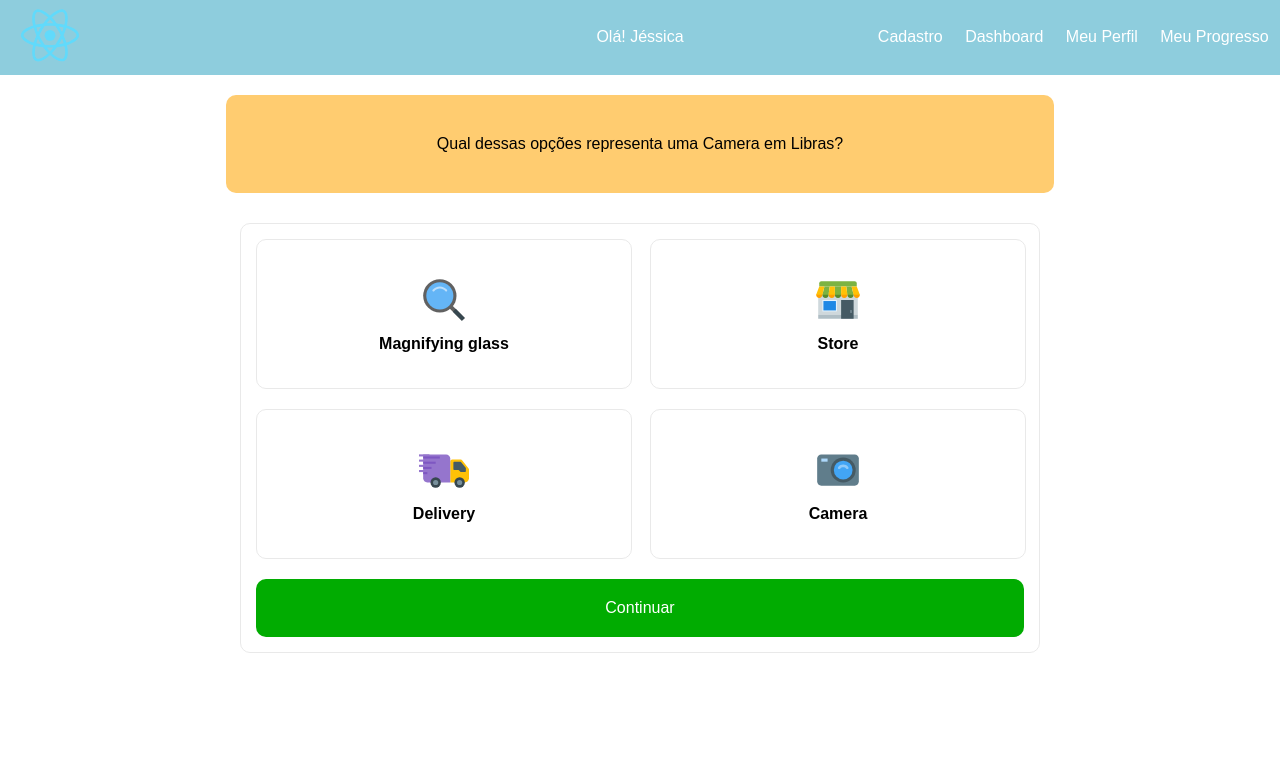
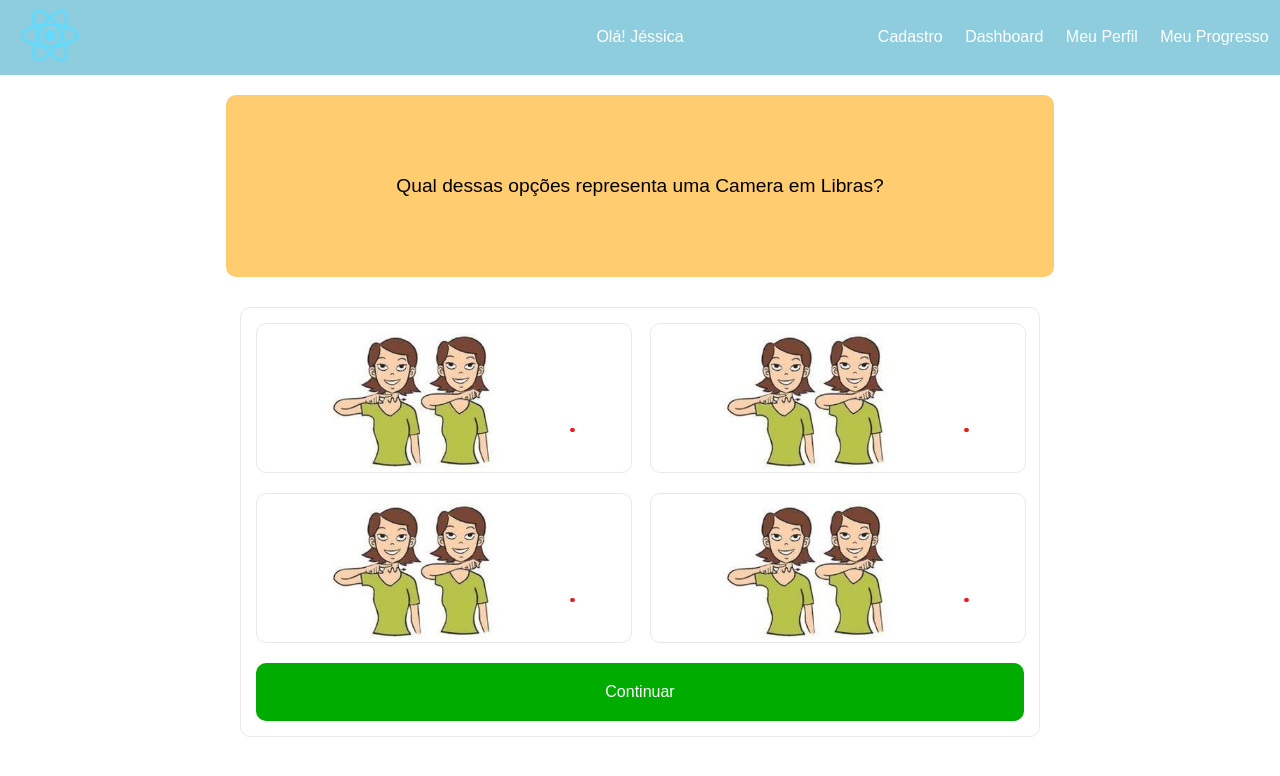
Before and after one commit to jessicapinheiro-s/meu-app-do-react-ativ-exte, a React (Create React App) app: page /dashboard in a window 1280 px wide. Shown: the top 776 px of the page. Built offline with nearby package versions, Linux system fonts and the light colour scheme.

Commit message:
ajustando img

```diff
--- a/src/Pages/dashboard.tsx
+++ b/src/Pages/dashboard.tsx
@@ -7,7 +7,7 @@ import { FcShop } from "react-icons/fc";
 import { FcInTransit } from "react-icons/fc";
 import { FcCompactCamera } from "react-icons/fc";
 import Button from '../components/buttons/button';
-
+import minhaImg from '../imgs/image.png';
 
 
 export default function Dashboard() {
@@ -28,22 +28,32 @@ export default function Dashboard() {
             </div>
             <div className='container-dash'>
 
-                <Card>
+                {/*<Card>
                     <FcSearch className='icon' />
-                    <p>Magnifying glass</p>
                 </Card>
                 <Card>
                     <FcShop className='icon' />
-                    <p>Store</p>
                 </Card>
                 <Card>
                     <FcInTransit className='icon' />
-                    <p>Delivery</p>
                 </Card>
                 <Card>
                     <FcCompactCamera className='icon' />
-                    <p>Camera</p>
+                </Card>*/}
+                <Card>
+                    <img src={minhaImg} className='icon' />
                 </Card>
+                <Card>
+                    <img src={minhaImg} className='icon' />
+                </Card>
+                <Card>
+                    <img src={minhaImg} className='icon' />
+                </Card>
+                <Card>
+                    <img src={minhaImg} className='icon' />
+                </Card>
+
+
                 <div className='container-button'>
                     <Button className='buttonChoiceReponse' onClick={() => { answer() }}>Continuar</Button>
                 </div>
--- a/src/Pages/meuPerfil.tsx
+++ b/src/Pages/meuPerfil.tsx
@@ -41,9 +41,9 @@ export default function MeuPerfil(props: MeuPerfilProps) {
                     </div>
                     <div className='Info-List'>
                         <ul>
-                            <Li className= 'li-meu-perfil-info'icon={<FaRegUser />} title='Jéssica Pinheiro Silva' />
-                            <Li className= 'li-meu-perfil-info' icon={<MdOutlineMail />}title='jessicasilva.js1314@gmail.com' />
-                            <Li className= 'li-meu-perfil-info' icon={<CiCalendarDate />}title='11/03/2002' />
+                            <Li className= 'li-meu-perfil-info'icon={<FaRegUser />} title='Jéssica Pinheiro' />
+                            <Li className= 'li-meu-perfil-info' icon={<MdOutlineMail />}title='jessicassds323ilva.1233455@gmail.com' />
+                            <Li className= 'li-meu-perfil-info' icon={<CiCalendarDate />}title='11/12/2005' />
                             <Li className= 'li-meu-perfil-info' icon={<MdOutlinePassword />}title='celular@' />
                         </ul>
                     </div>
--- a/src/Pages/meuProgresso.tsx
+++ b/src/Pages/meuProgresso.tsx
@@ -63,6 +63,7 @@ export default function MeuProgresso() {
     return (
         <div>
             <MenuHeader nome='Jéssica' />
+            <h1>Meu Progresso</h1>
             <div className='container-progress'>
                 <div className='container-item-progress'>
                     {renderProgressIcons()}
--- a/src/styles/components/_meuPerfil.scss
+++ b/src/styles/components/_meuPerfil.scss
@@ -4,7 +4,7 @@
 .container-meu-perfil {
     width: 500px;
     border-radius: 10px;
-    //padding: 30px 45px;
+    padding: 30px 45px;
     box-shadow: 1px 3px 5px 3px #dbdbdb63;
     @include alinhamentoMeioPosition;
 
--- a/src/styles/components/_meuProgresso.scss
+++ b/src/styles/components/_meuProgresso.scss
@@ -1,16 +1,19 @@
 @import '../abstract/mixins';
 @import '../abstract/variaves';
 
+h1{
+    font-size: 1.2rem;
+    text-align: center;
+    margin: 40px auto;
+}
 .container-progress {
     width: 70%;
     padding: 20px 30px;
-    border: 1px solid red;
     margin: 50px auto;
 
     .container-item-progress {
         display: flex;
         width: 100%;
-        border: 1px solid red;
         flex-wrap: wrap;
         justify-content: center;
     }
@@ -21,7 +24,6 @@
         align-items: center;
         margin-top: 10px;
         justify-content: space-between;
-        border: 1px solid red;
         border-radius: 10px;
         background-color: $cor-borda;
 
--- a/src/styles/style.css
+++ b/src/styles/style.css
@@ -122,6 +122,7 @@
 .container-meu-perfil {
   width: 500px;
   border-radius: 10px;
+  padding: 30px 45px;
   box-shadow: 1px 3px 5px 3px rgba(219, 219, 219, 0.3882352941);
   position: absolute;
   top: 50%;
@@ -244,6 +245,10 @@
   transition: all 1s;
 }
 
+.bt {
+  display: none;
+}
+
 .inputs-login-form {
   display: flex;
   flex-direction: column;
@@ -259,16 +264,20 @@
   border-bottom: 3px solid #22668D;
 }
 
+h1 {
+  font-size: 1.2rem;
+  text-align: center;
+  margin: 40px auto;
+}
+
 .container-progress {
   width: 70%;
   padding: 20px 30px;
-  border: 1px solid red;
   margin: 50px auto;
 }
 .container-progress .container-item-progress {
   display: flex;
   width: 100%;
-  border: 1px solid red;
   flex-wrap: wrap;
   justify-content: center;
 }
@@ -278,7 +287,6 @@
   align-items: center;
   margin-top: 10px;
   justify-content: space-between;
-  border: 1px solid red;
   border-radius: 10px;
   background-color: rgba(224, 224, 224, 0.7137254902);
 }
```
Also changed, not shown: src/imgs/image.png (renamed from src/imgs/].png), 1 other file (tests, documents, lock files or other folders).
